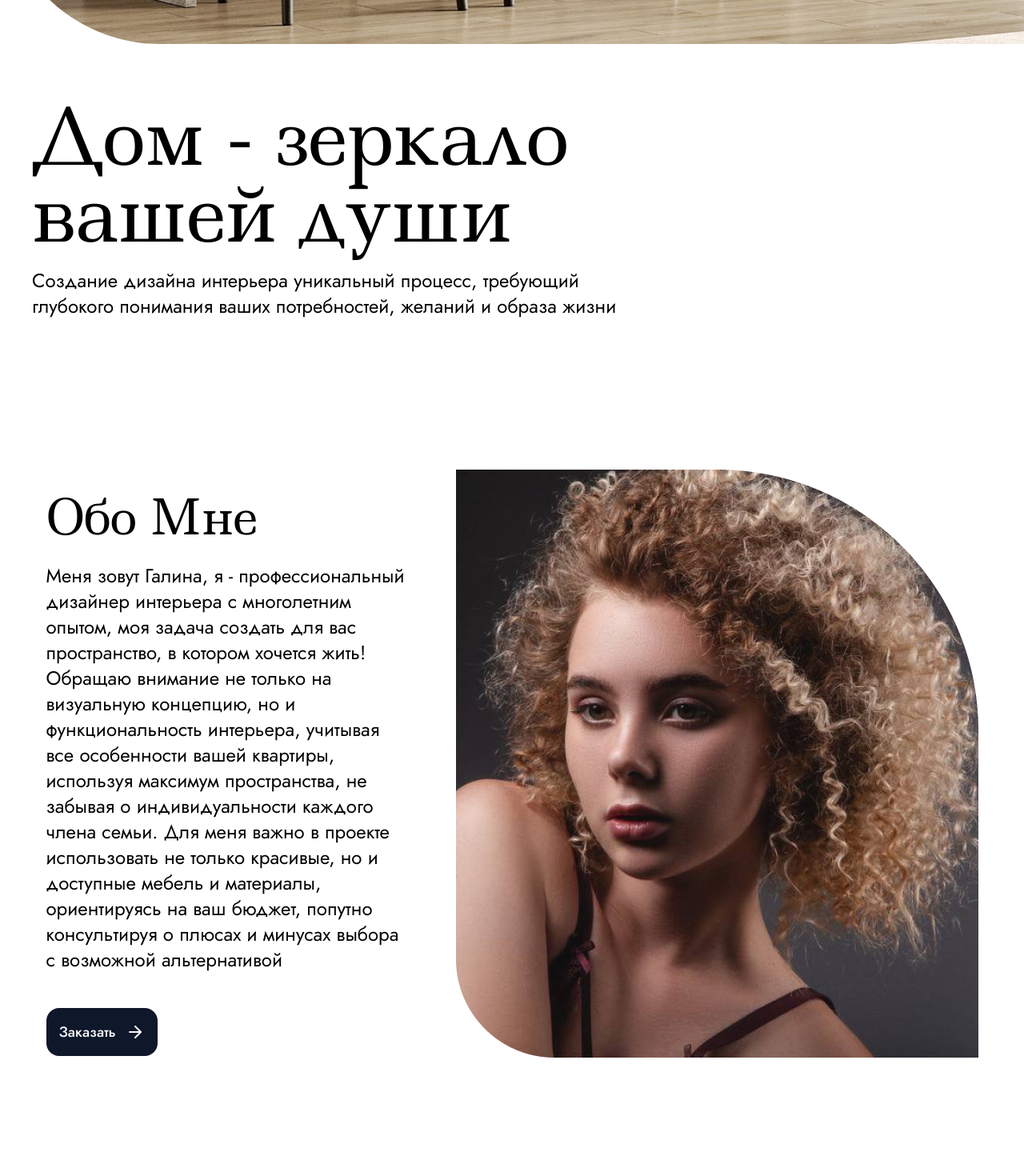
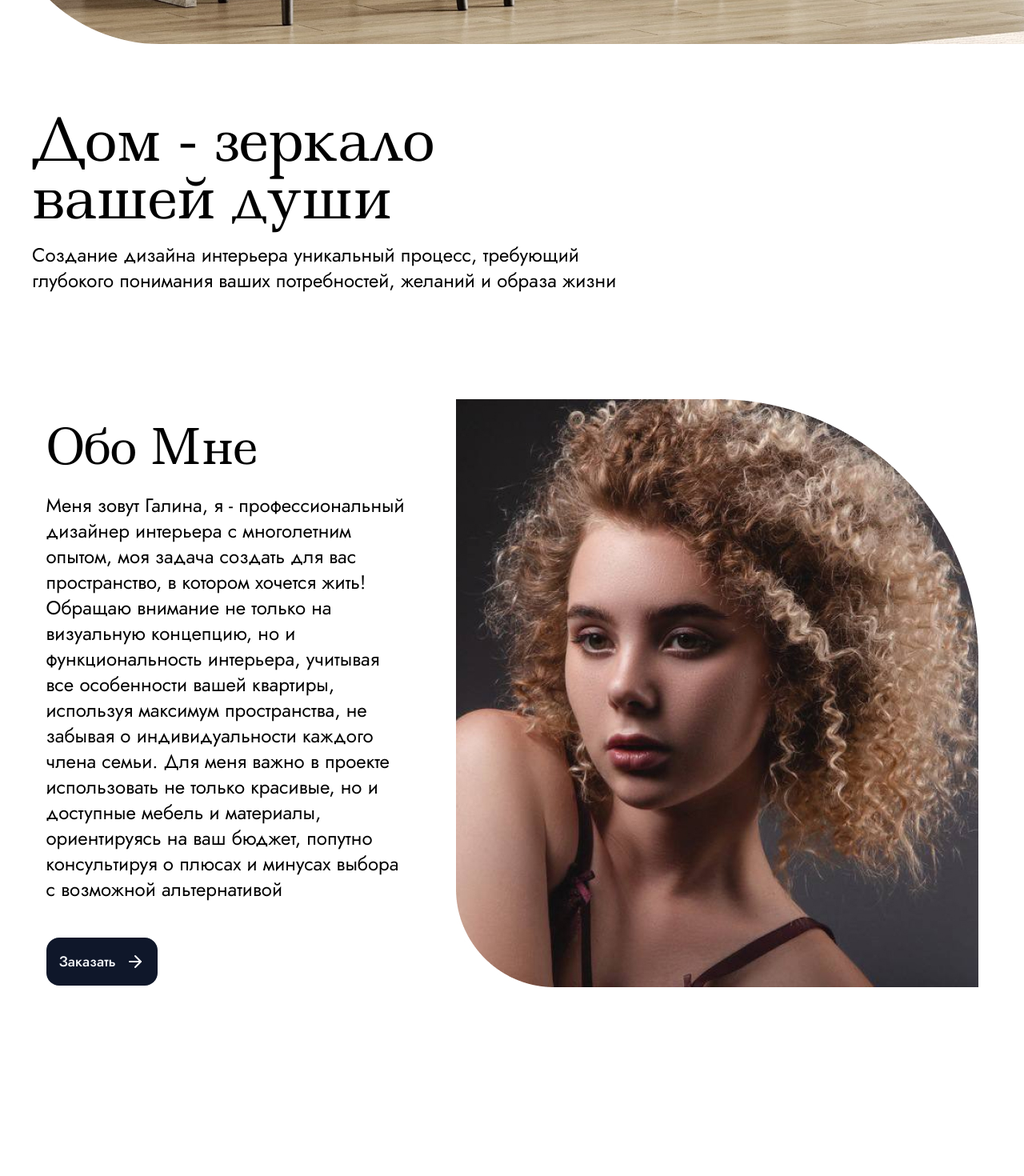
Before and after one commit to Mabori1/disign-galina, a Next.js app: page / in a window 1280 px wide. Shown: the part 740-2210 px from the top of the page at 80% size. Built offline with nearby package versions, Linux system fonts and the light colour scheme.

Commit message:
fix: fix bugs

```diff
--- a/components/Footer.tsx
+++ b/components/Footer.tsx
@@ -87,7 +87,7 @@ const Footer = () => {
           <span>г. Краснодар, проезд Дальний 11к1</span>
 
           <Link
-            href={`mailto:ph.makflya@mail.ru&body=привет?subject=вопрос`}
+            href={`mailto:ph.makflya@mail.ru`}
             className="cursor-pointer hover:text-neutral-500"
           >
             <span>ph.makflya@mail.ru</span>
--- a/components/Hero.tsx
+++ b/components/Hero.tsx
@@ -8,7 +8,7 @@ const Hero = () => {
   return (
     <section
       id="Главная"
-      className="mx-auto mb-28 mt-10 flex size-full flex-col text-black"
+      className="mx-auto my-28 mt-10 flex size-full flex-col text-black"
     >
       <div className="relative left-1/2 top-[60px] mx-auto h-auto w-[100vw] translate-x-[-50%] overflow-hidden rounded-bl-[50px] md:rounded-bl-[100px] lg:rounded-bl-[200px]">
         <Image
@@ -18,8 +18,8 @@ const Hero = () => {
           height={1080}
         />
       </div>
-      <div className="my-32 flex w-full max-w-3xl flex-col">
-        <h1 className="mb-5 max-w-3xl text-wrap font-ledger text-7xl md:text-8xl">
+      <div className="mt-36 flex w-full max-w-3xl flex-col">
+        <h1 className="mb-5 max-w-3xl text-wrap font-ledger text-6xl md:text-7xl">
           Дом - зеркало <br /> вашей души
         </h1>
         <p className="font-jost text-2xl">
@@ -27,7 +27,7 @@ const Hero = () => {
           понимания ваших потребностей, желаний и образа жизни
         </p>
       </div>
-      <div className="mx-auto my-10 flex flex-wrap-reverse items-center justify-center">
+      <div className="mx-auto my-28 flex flex-wrap-reverse items-center justify-center">
         <div className="mr-16 flex max-w-md flex-col">
           <h2 className="my-7 font-ledger text-5xl lg:text-6xl">Обо Мне</h2>
           <p className="mb-11 font-jost text-2xl md:text-3xl lg:text-2xl">
```
